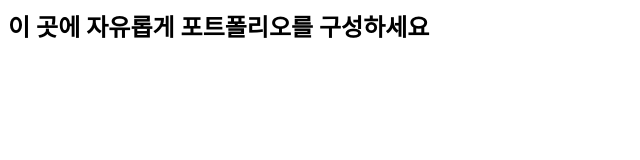
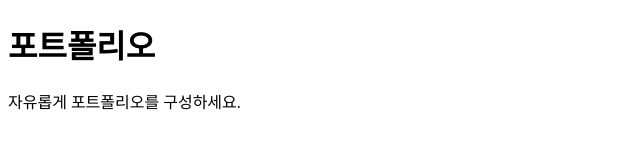
Before and after one commit to yyyyykim/yyyyykim.github.io, a plain HTML site: page index.html in a window 1280 px wide. Shown: the whole page, without its empty margins (0-640 px from the left). Drawn offline with Linux system fonts and the light colour scheme.

Commit message:
Update index.html

```diff
--- a/index.html
+++ b/index.html
@@ -1 +1,7 @@
-<h2> 이 곳에 자유롭게 포트폴리오를 구성하세요 </h2>
+<!DOCTYPE html>
+<html>
+<body>
+<h1>포트폴리오</h1>
+<p>자유롭게 포트폴리오를 구성하세요.</p>
+</body>
+</html>
```
